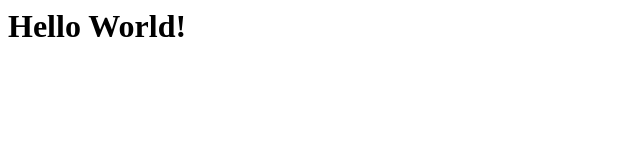
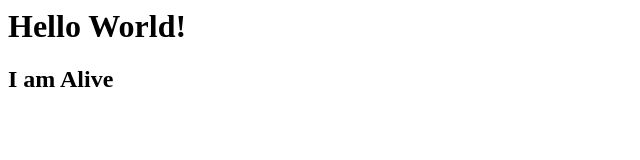
Before and after one commit to SeriousGoose/RockPaperScissors, a plain HTML site: page index.html in a window 1280 px wide. Shown: the whole page, without its empty margins (0-640 px from the left). Drawn offline with Linux system fonts and the light colour scheme.

```diff
--- a/index.html
+++ b/index.html
@@ -5,6 +5,7 @@
     <body>
         <main>
             <h1>Hello World!</h1>
+            <h2>I am Alive</h2>
         </main>
     </body>
 </html>
```
